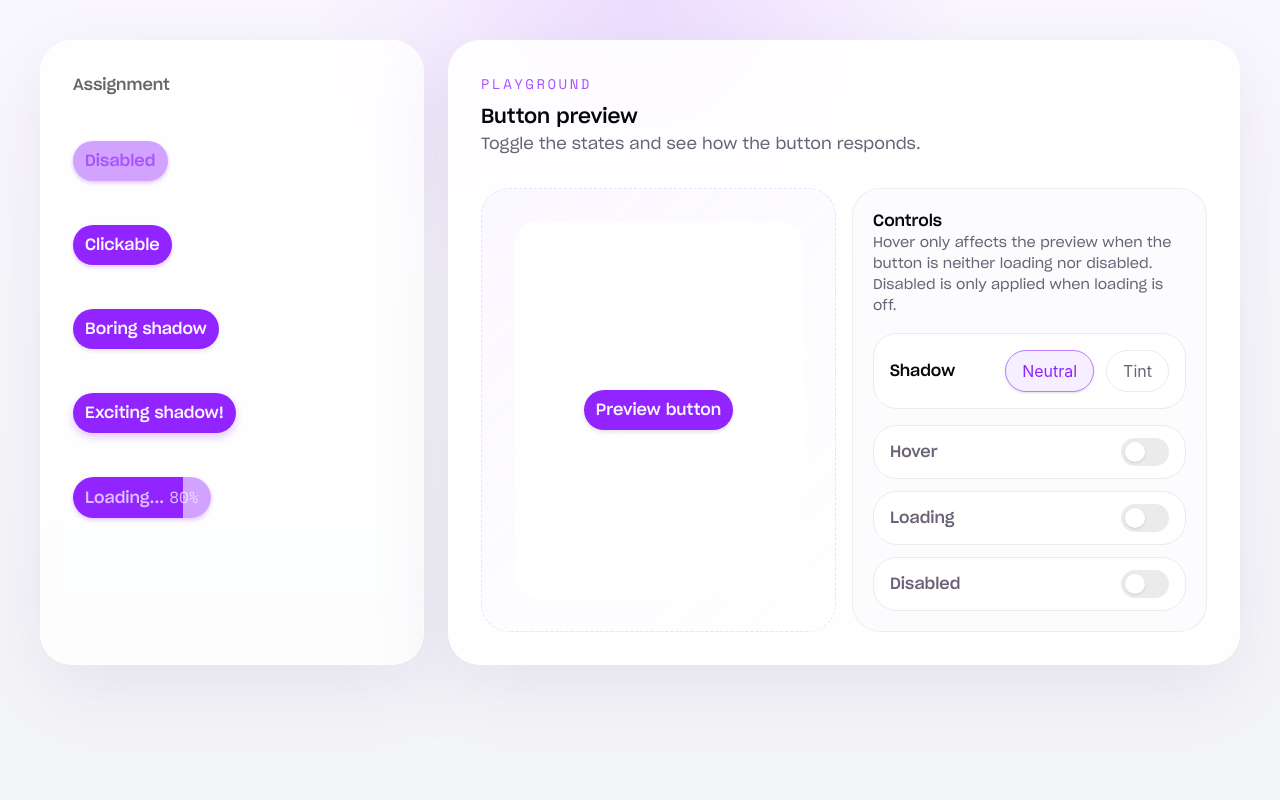
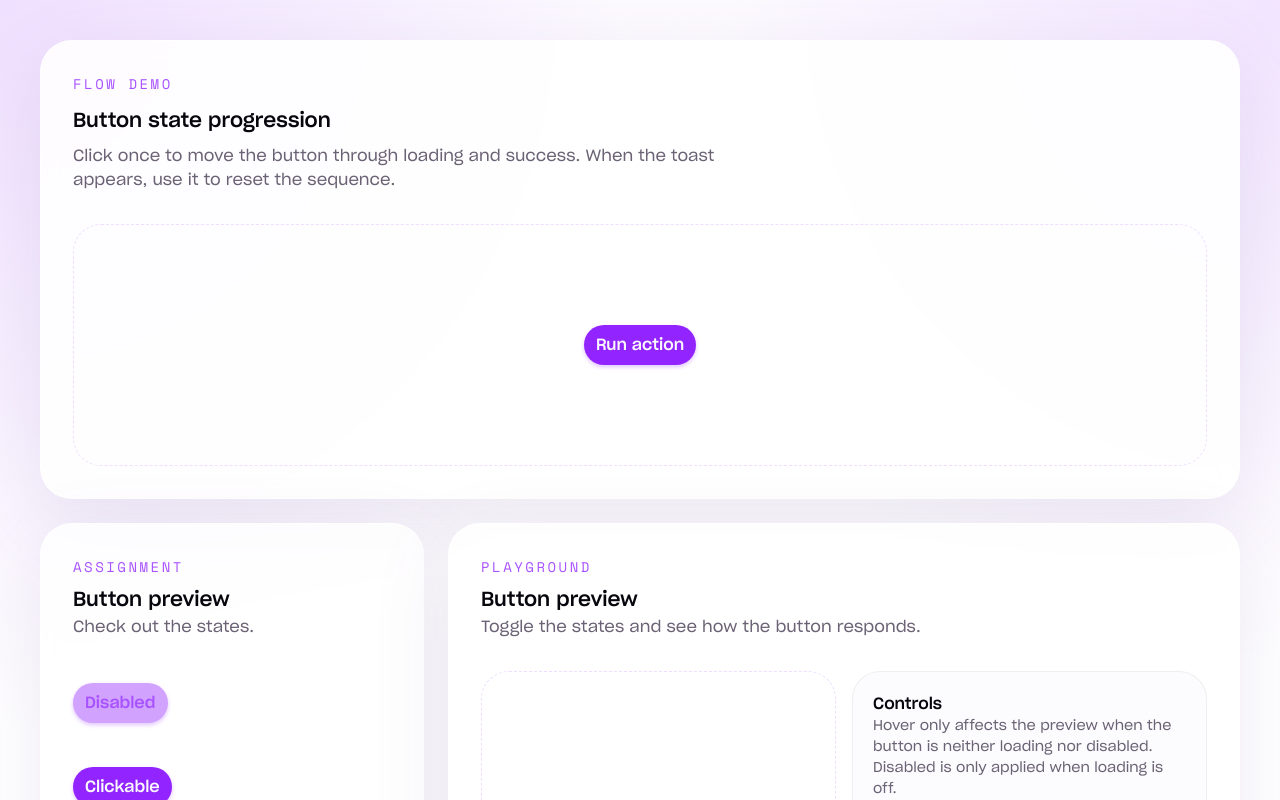
Before and after one commit to ntina10/good-tape-assignment, a React (Vite) app: page / in a window 1280 px wide. Shown: the top 800 px of the page. Built offline with nearby package versions, Linux system fonts and the light colour scheme.

Commit message:
feat: button states flow with success alert

```diff
--- a/package.json
+++ b/package.json
@@ -14,6 +14,7 @@
     "@tailwindcss/vite": "^4.2.1",
     "class-variance-authority": "^0.7.1",
     "clsx": "^2.1.1",
+    "lucide-react": "^0.577.0",
     "react": "^19.2.4",
     "react-dom": "^19.2.4",
     "tailwind-merge": "^3.5.0"
--- a/src/App.tsx
+++ b/src/App.tsx
@@ -1,8 +1,9 @@
-import { useState } from "react";
+import { useEffect, useState } from "react";
 import { Button } from "./components/Button";
 import { cn } from "./utils/cn";
 
 type ShadowMode = "neutral" | "tint";
+type FlowStage = "idle" | "loading" | "success";
 
 type ControlChipProps = {
   active: boolean;
@@ -65,11 +66,34 @@ function ToggleRow({ checked, label, onToggle }: ToggleRowProps) {
 }
 
 export default function App() {
+  const [flowStage, setFlowStage] = useState<FlowStage>("idle");
+  const [flowProgress, setFlowProgress] = useState(0);
   const [shadow, setShadow] = useState<ShadowMode>("neutral");
   const [hover, setHover] = useState(false);
   const [loading, setLoading] = useState(false);
   const [disabled, setDisabled] = useState(false);
   const previewDisabled = disabled && !loading;
+
+  useEffect(() => {
+    if (flowStage !== "loading") {
+      return;
+    }
+
+    const interval = window.setInterval(() => {
+      setFlowProgress((current) => {
+        const next = Math.min(current + 1, 100);
+
+        if (next === 100) {
+          window.clearInterval(interval);
+          setFlowStage("success");
+        }
+
+        return next;
+      });
+    }, 30);
+
+    return () => window.clearInterval(interval);
+  }, [flowStage]);
 
   const previewClassName =
     hover && !loading && !previewDisabled
@@ -78,14 +102,76 @@ export default function App() {
         : "shadow-neutral-hover"
       : undefined;
 
+  const startFlow = () => {
+    if (flowStage !== "idle") {
+      return;
+    }
+
+    setFlowProgress(0);
+    setFlowStage("loading");
+  };
+
+  const restartFlow = () => {
+    setFlowProgress(0);
+    setFlowStage("idle");
+  };
+
   return (
-    <main className="min-h-screen bg-[radial-gradient(circle_at_top,_rgba(146,37,255,0.12),_transparent_32%),linear-gradient(180deg,_#faf7ff_0%,_#f8f8fb_42%,_#f4f5f8_100%)] px-4 py-6 text-[color:var(--text-h)] sm:px-6 lg:px-10 lg:py-10">
-      <div className="mx-auto grid w-full max-w-7xl gap-6 lg:grid-cols-3">
+    <main className="min-h-screen bg-[radial-gradient(circle_at_top_left,rgba(168,82,255,0.18),transparent_42%),radial-gradient(circle_at_top_right,rgba(146,37,255,0.12),transparent_38%)] px-4 py-6 text-[color:var(--text-h)] sm:px-6 lg:px-10 lg:py-10">
+      <div className="mx-auto flex w-full max-w-7xl flex-col gap-6">
+        <section className="relative overflow-hidden rounded-[32px] border border-white/70 bg-white/88 p-8 shadow-[0_24px_80px_rgba(109,86,146,0.12)] backdrop-blur">
+          <div className="relative flex min-h-72 flex-col gap-8">
+            <div className="max-w-2xl space-y-3">
+              <p className="font-mono-brand text-header-small uppercase tracking-[0.18em] text-purple-600">
+                Flow Demo
+              </p>
+              <div className="space-y-2">
+                <h1 className="font-sharp-medium text-display text-[color:var(--text-h)]">
+                  Button state progression
+                </h1>
+                <p className="font-sharp-book text-body text-[color:var(--text)]">
+                  Click once to move the button through loading and success.
+                  When the toast appears, use it to reset the sequence.
+                </p>
+              </div>
+            </div>
+
+            <div className="relative flex flex-1 items-center justify-center rounded-[28px] border border-dashed border-purple-200 p-8">
+              <div className="flex min-h-44 w-full items-center justify-center rounded-[24px] shadow-[inset_0_1px_0_rgba(255,255,255,0.85)]">
+                {flowStage === "loading" ? (
+                  <Button loading progress={flowProgress} shadow="tint">
+                    Run action
+                  </Button>
+                ) : (
+                  <Button
+                    disabled={flowStage === "success"}
+                    onClick={startFlow}
+                    shadow="tint"
+                  >
+                    Run action
+                  </Button>
+                )}
+              </div>
+            </div>
+          </div>
+        </section>
+
+        <div className="grid w-full gap-6 lg:grid-cols-3">
           <section className="rounded-[32px] border border-white/70 bg-white/80 p-8 shadow-[0_24px_80px_rgba(109,86,146,0.12)] backdrop-blur lg:col-span-1">
             <div className="space-y-6">
-            <p className="space-y-6 font-sharp-medium text-header text-gray-700">
+              <div className="space-y-2">
+                <p className="font-mono-brand text-header-small uppercase tracking-[0.18em] text-purple-600">
                   Assignment
                 </p>
+                <div>
+                  <h1 className="font-sharp-medium text-display text-[color:var(--text-h)]">
+                    Button preview
+                  </h1>
+                  <p className="font-sharp-book text-body text-[color:var(--text)]">
+                    Check out the states.
+                  </p>
+                </div>
+              </div>
               <div className="flex flex-col gap-6 pt-5 space-y-5">
                 <Button disabled shadow="tint">
                   Disabled
@@ -118,14 +204,10 @@ export default function App() {
                     </p>
                   </div>
                 </div>
-              {/*   <div className="rounded-full border border-purple-200 bg-purple-50 px-4 py-2 font-mono-brand text-header-small text-purple-700">
-                shadow={shadow} hover={String(hover)} loading={String(loading)}{" "}
-                disabled={String(disabled)}
-              </div> */}
               </div>
               <div className="grid gap-4 xl:grid-cols-2">
-              <div className="h-full rounded-[28px] border border-dashed border-purple-200 bg-[linear-gradient(135deg,_rgba(250,247,255,0.9),_rgba(255,255,255,0.95))] p-8">
-                <div className="flex h-full min-h-40 items-center justify-center rounded-[24px] bg-white/75 shadow-[inset_0_1px_0_rgba(255,255,255,0.8)]">
+                <div className="h-full rounded-[28px] border border-dashed border-purple-200 p-8">
+                  <div className="flex h-full min-h-40 items-center justify-center rounded-[24px] shadow-[inset_0_1px_0_rgba(255,255,255,0.8)]">
                     <Button
                       className={previewClassName}
                       disabled={previewDisabled}
@@ -145,9 +227,9 @@ export default function App() {
                         Controls
                       </p>
                       <p className="font-sharp-book text-body-small text-[color:var(--text)]">
-                      Hover only affects the preview when the button is neither
-                      loading nor disabled. Disabled is only applied when
-                      loading is off.
+                        Hover only affects the preview when the button is
+                        neither loading nor disabled. Disabled is only applied
+                        when loading is off.
                       </p>
                     </div>
 
@@ -196,6 +278,34 @@ export default function App() {
             </div>
           </section>
         </div>
+      </div>
+
+      {flowStage === "success" ? (
+        <div className="pointer-events-none fixed inset-x-0 top-6 z-50 flex justify-center px-4">
+          <div className="pointer-events-auto w-full max-w-md rounded-[24px] border border-purple-200 bg-white px-6 py-5 shadow-sm">
+            <div className="space-y-4">
+              <div className="space-y-2">
+                <p className="font-sharp-medium text-header text-purple-700">
+                  Success
+                </p>
+                <p className="font-sharp-book text-body text-[color:var(--text)]">
+                  The loading flow reached 100%. The main button is now disabled
+                  until you restart it.
+                </p>
+              </div>
+              <div className="flex justify-end">
+                <button
+                  className="rounded-full border border-purple-200 bg-purple-50 px-4 py-2 font-sharp-medium text-label text-purple-700 transition-colors duration-200 hover:bg-purple-100"
+                  onClick={restartFlow}
+                  type="button"
+                >
+                  Restart
+                </button>
+              </div>
+            </div>
+          </div>
+        </div>
+      ) : null}
     </main>
   );
 }
--- a/src/components/Button.tsx
+++ b/src/components/Button.tsx
@@ -89,8 +89,14 @@ export const Button = React.forwardRef<HTMLButtonElement, ButtonProps>(
         {...props}
       >
         {loading ? (
-          <span className="animate-pulse duration-700">
-            Loading... <span className="font-mono-brand">{progress}%</span>
+          <span className="inline-flex items-center gap-1 whitespace-nowrap animate-pulse duration-700">
+            <span>Loading...</span>
+            <span className="inline-grid min-w-[3ch] text-right font-mono-brand tabular-nums">
+              <span className="invisible col-start-1 row-start-1">99%</span>
+              <span className="col-start-1 row-start-1 text-right">
+                {progress}%
+              </span>
+            </span>
           </span>
         ) : (
           children
```
Also changed, not shown: 1 other file (tests, documents, lock files or other folders). Lines whose indentation alone changed are shown as unchanged.
